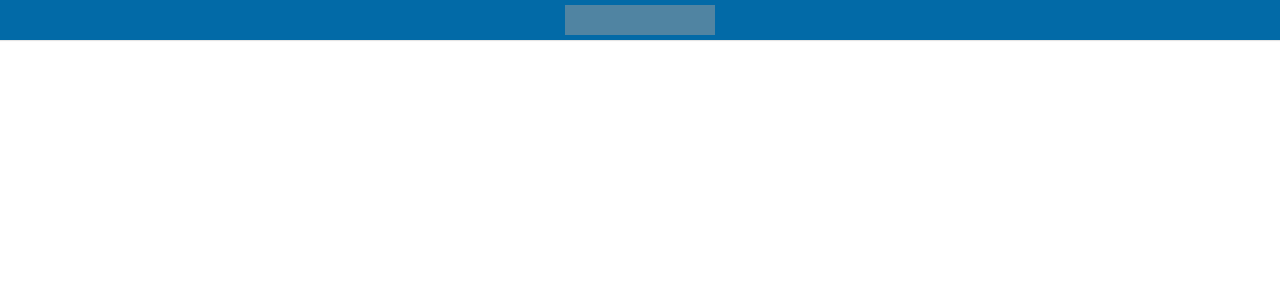
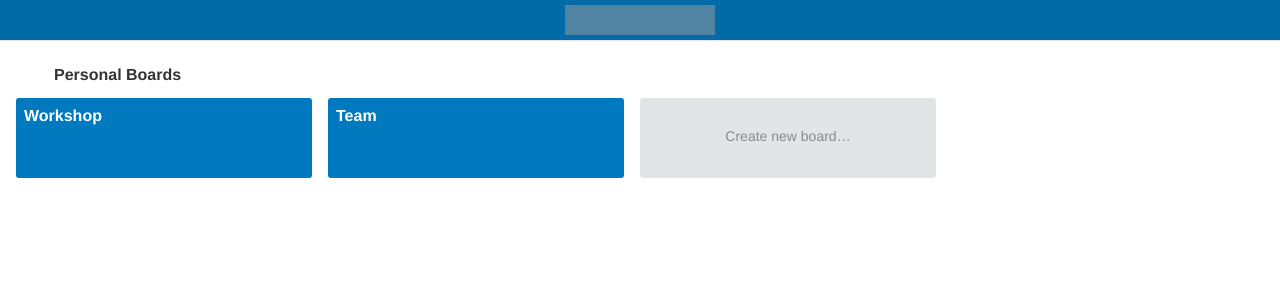
Before and after one commit to wyeworks/react-workshop-2019, a React (Create React App) app: page / in a window 1280 px wide. Shown: the top 300 px of the page. Built offline with nearby package versions, Linux system fonts and the light colour scheme; grey boxes are pictures that could not be loaded; a web font is replaced by a local one.

Commit message:
Listado de boards estatico

```diff
--- a/src/App.js
+++ b/src/App.js
@@ -1,4 +1,5 @@
 import React from 'react';
+import Boards from './components/Boards';
 
 function App() {
   return (
@@ -9,6 +10,7 @@ function App() {
         </a>
       </header>
       <main>
+        <Boards/>
       </main>
     </div>
   );
--- /dev/null
+++ b/src/components/Boards.js
@@ -0,0 +1,33 @@
+import React, { Component } from 'react';
+
+class Boards extends Component {
+  render() {
+    return (
+      <div className="Boards">
+        <header>
+          <span className="icon" />
+          <h2>Personal Boards</h2>
+        </header>
+        <ul>
+          <li className="BoardTile">
+            <a>
+              Workshop
+            </a>
+          </li>
+          <li className="BoardTile">
+            <a>
+              Team
+            </a>
+          </li>
+          <li>
+            <a className="NewBoardLink">
+              Create new board…
+            </a>
+          </li>
+        </ul>
+      </div>
+    );
+  }
+}
+
+export default Boards;
```
